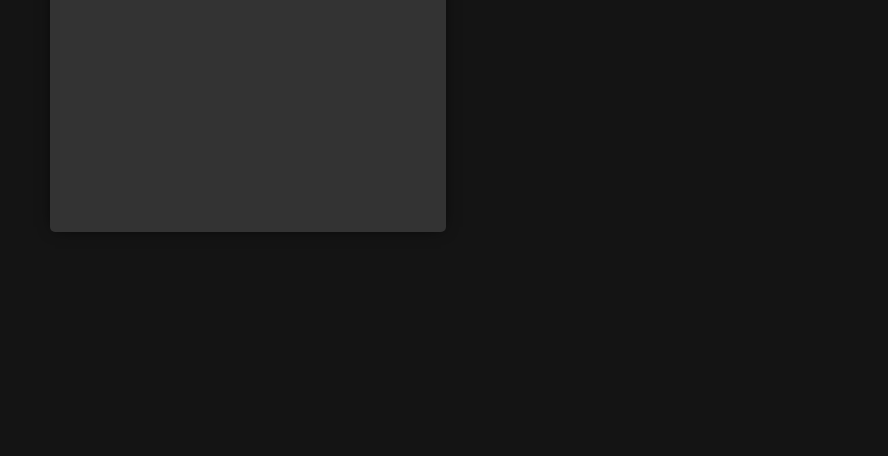
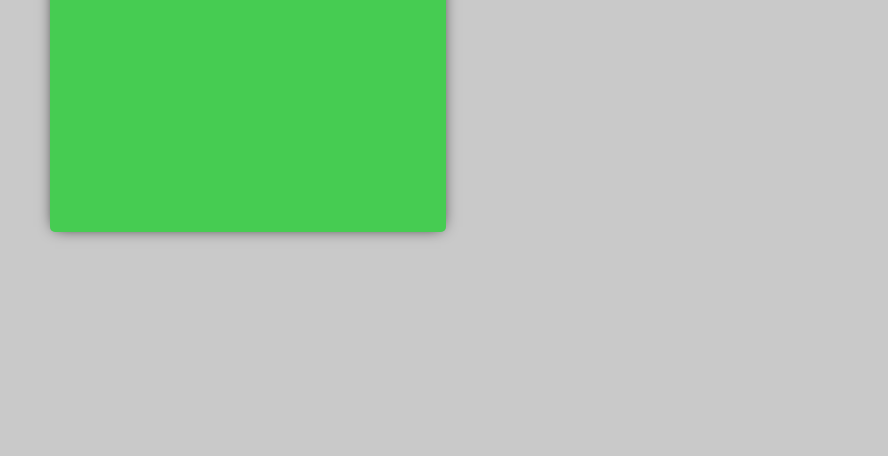
Before and after one commit to howjack/DIH-Projeto01-ToDo, a plain HTML site: page Projeto01/index.html in a window 1280 px wide. Shown: the part 344-800 px from the top of the page, without its empty margins (392-1280 px from the left). Drawn offline with Linux system fonts and the light colour scheme.

Commit message:
Update index.html

```diff
--- a/Projeto01/index.html
+++ b/Projeto01/index.html
@@ -14,7 +14,7 @@
     <title>ToDo List - </title>
 </head>
 
-<body class="DarkMode">
+<body>
     <section>
         <!-- cabeçalho -->
         <h1>To Do ✔️ List</h1>
```
